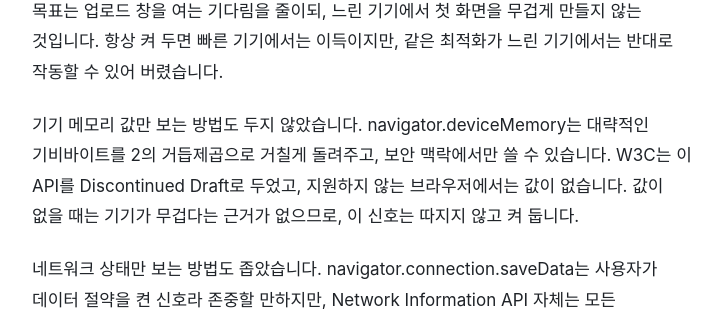
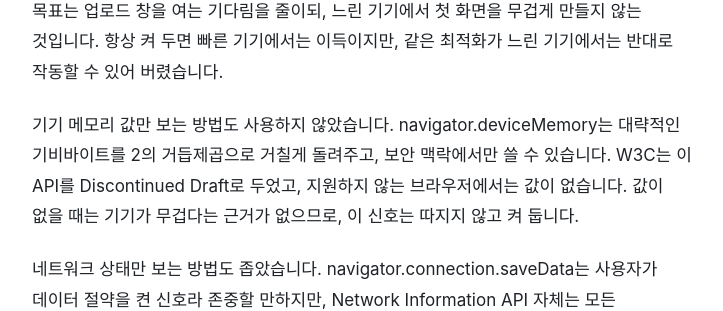
Before and after one commit to zeno0505/dev-articles, a Jekyll site: the page built from _posts/2026-11-05-prework-when-to-connect.md, in a window 1280 px wide and 900 px high, scrolled down 882 px. Shown: the part 145-456 px from the top of the window, without its empty margins (278-1001 px from the left). Built offline with Jekyll 4.4.1, drawn with Linux system fonts in a browser that asks for light colours; some web fonts are replaced.

Commit message:
11/05 글: 「두지 않았습니다」를 「사용하지 않았습니다」로 수정 (#80)
Co-authored-by: zeno0505 <zeno0505@users.noreply.github.com>

```diff
--- a/_posts/2026-11-05-prework-when-to-connect.md
+++ b/_posts/2026-11-05-prework-when-to-connect.md
@@ -22,7 +22,7 @@ description: "업로드 창을 빨리 열려고 켠 숨은 iframe preload는,
 
 목표는 업로드 창을 여는 기다림을 줄이되, 느린 기기에서 첫 화면을 무겁게 만들지 않는 것입니다. 항상 켜 두면 빠른 기기에서는 이득이지만, 같은 최적화가 느린 기기에서는 반대로 작동할 수 있어 버렸습니다.
 
-기기 메모리 값만 보는 방법도 두지 않았습니다. navigator.deviceMemory는 대략적인 기비바이트를 2의 거듭제곱으로 거칠게 돌려주고, 보안 맥락에서만 쓸 수 있습니다. W3C는 이 API를 Discontinued Draft로 두었고, 지원하지 않는 브라우저에서는 값이 없습니다. 값이 없을 때는 기기가 무겁다는 근거가 없으므로, 이 신호는 따지지 않고 켜 둡니다.
+기기 메모리 값만 보는 방법도 사용하지 않았습니다. navigator.deviceMemory는 대략적인 기비바이트를 2의 거듭제곱으로 거칠게 돌려주고, 보안 맥락에서만 쓸 수 있습니다. W3C는 이 API를 Discontinued Draft로 두었고, 지원하지 않는 브라우저에서는 값이 없습니다. 값이 없을 때는 기기가 무겁다는 근거가 없으므로, 이 신호는 따지지 않고 켜 둡니다.
 
 네트워크 상태만 보는 방법도 좁았습니다. navigator.connection.saveData는 사용자가 데이터 절약을 켠 신호라 존중할 만하지만, Network Information API 자체는 모든 브라우저의 기준 기능이 아니고, 느린 CPU를 직접 말해 주지는 않습니다. 그래서 여러 신호를 보되, 무거울 근거가 하나라도 보이면 끄고 신호가 없으면 켜 두기로 했습니다.
 
```
